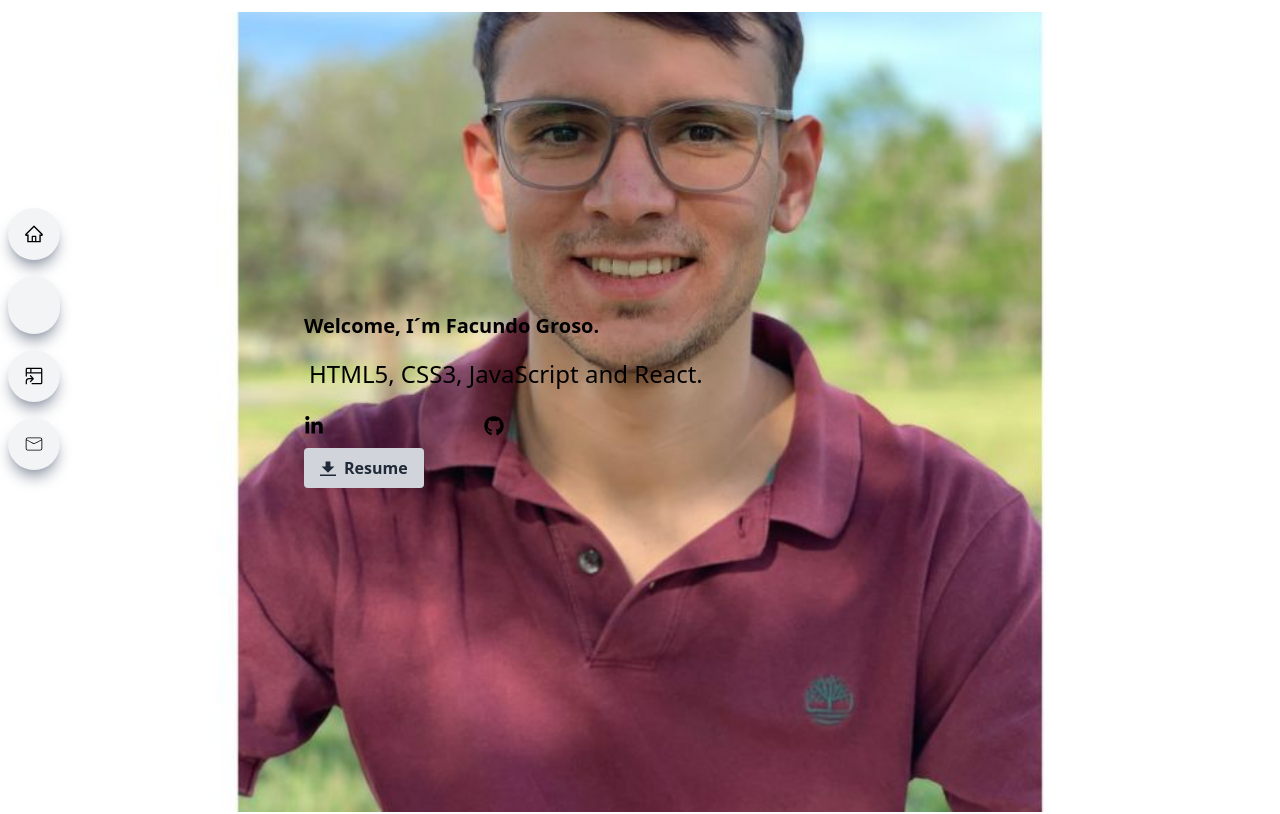
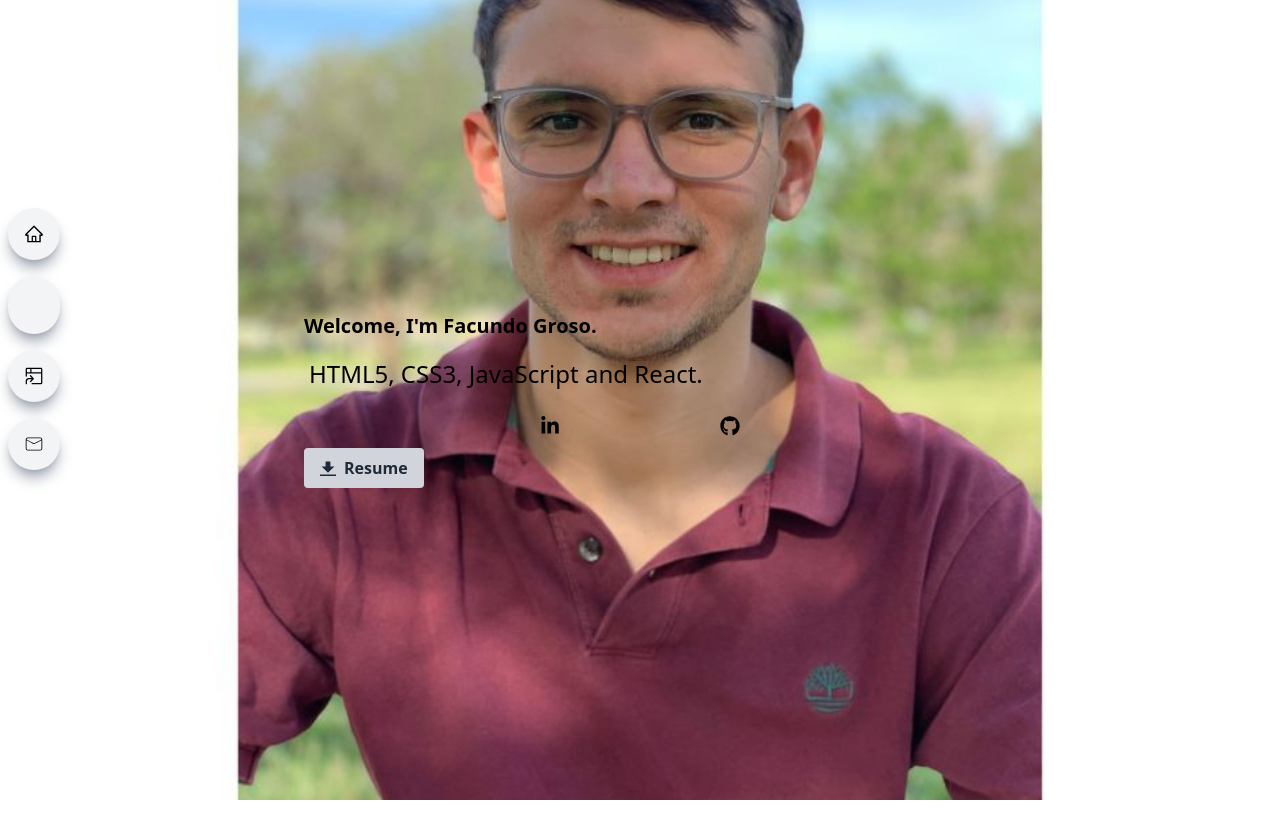
Before and after one commit to facugroso/Portfolio, a React (Vite) app: page / in a window 1280 px wide. Shown: the top 814 px of the page. Built offline with nearby package versions, Linux system fonts and the light colour scheme; some icons are missing.

Commit message:
ajustes de imagen y detalles

```diff
--- a/src/components/Main.jsx
+++ b/src/components/Main.jsx
@@ -1,18 +1,19 @@
 import React from "react";
 import { TypeAnimation } from "react-type-animation";
 import { FaLinkedinIn, FaGithub } from "react-icons/fa";
+
 const Main = () => {
   return (
-    <div id="main">
+    <div id="main" className="relative">
       <img
-        className="w-full h-screen object-cover mt-3"
+        className="w-full h-screen object-cover"
         src="/img/photoWelcome.jpg"
-        alt="bacround image"
+        alt="background image"
       />
-      <div className="w-full h-screen absolute top-0 left-0 bg-white/12">
-        <div className="max-w-2xl m-auto h-full w-full flex flex-col justify-center lg:items-start items-center">
+      <div className="absolute top-0 left-0 w-full h-full bg-white/12">
+        <div className="max-w-2xl mx-auto h-full flex flex-col justify-center lg:items-start items-center text-center">
           <h1 className="text-4xl text-xl font-bold text-white-800">
-            Welcome, I´m Facundo Groso.
+            Welcome, I'm Facundo Groso.
           </h1>
           <h2 className="flex sm:text-3xl text-2xl pt-4 text-white-800">
             <TypeAnimation
@@ -32,18 +33,18 @@ const Main = () => {
               style={{ fontSize: "0.8em", paddingLeft: "5px" }}
             />
           </h2>
-          <div className="flex justify-between  items-end  pt-6 max-w-[200px] w-full">
+          <div className="flex justify-between items-end pt-6 max-w-[200px] w-full mx-auto">
             <a href="https://www.linkedin.com/in/facundogroso/">
-              <FaLinkedinIn className=" cursor-pointer " size={20} />
+              <FaLinkedinIn className="cursor-pointer" size={20} />
             </a>
             <a href="http://github.com/facugroso/">
-              <FaGithub className="cursor-pointer " size={20} />
+              <FaGithub className="cursor-pointer" size={20} />
             </a>
           </div>
           <a href="public/img/CVFacundoGroso2023.pdf" download>
-            <button class="bg-gray-300 hover:bg-gray-400 text-gray-800 font-bold py-2 px-4 rounded inline-flex items-center mt-3">
+            <button className="bg-gray-300 hover:bg-gray-400 text-gray-800 font-bold py-2 px-4 rounded inline-flex items-center mt-3">
               <svg
-                class="fill-current w-4 h-4 mr-2"
+                className="fill-current w-4 h-4 mr-2"
                 xmlns="http://www.w3.org/2000/svg"
                 viewBox="0 0 20 20"
               >
@@ -57,4 +58,5 @@ const Main = () => {
     </div>
   );
 };
+
 export default Main;
```
